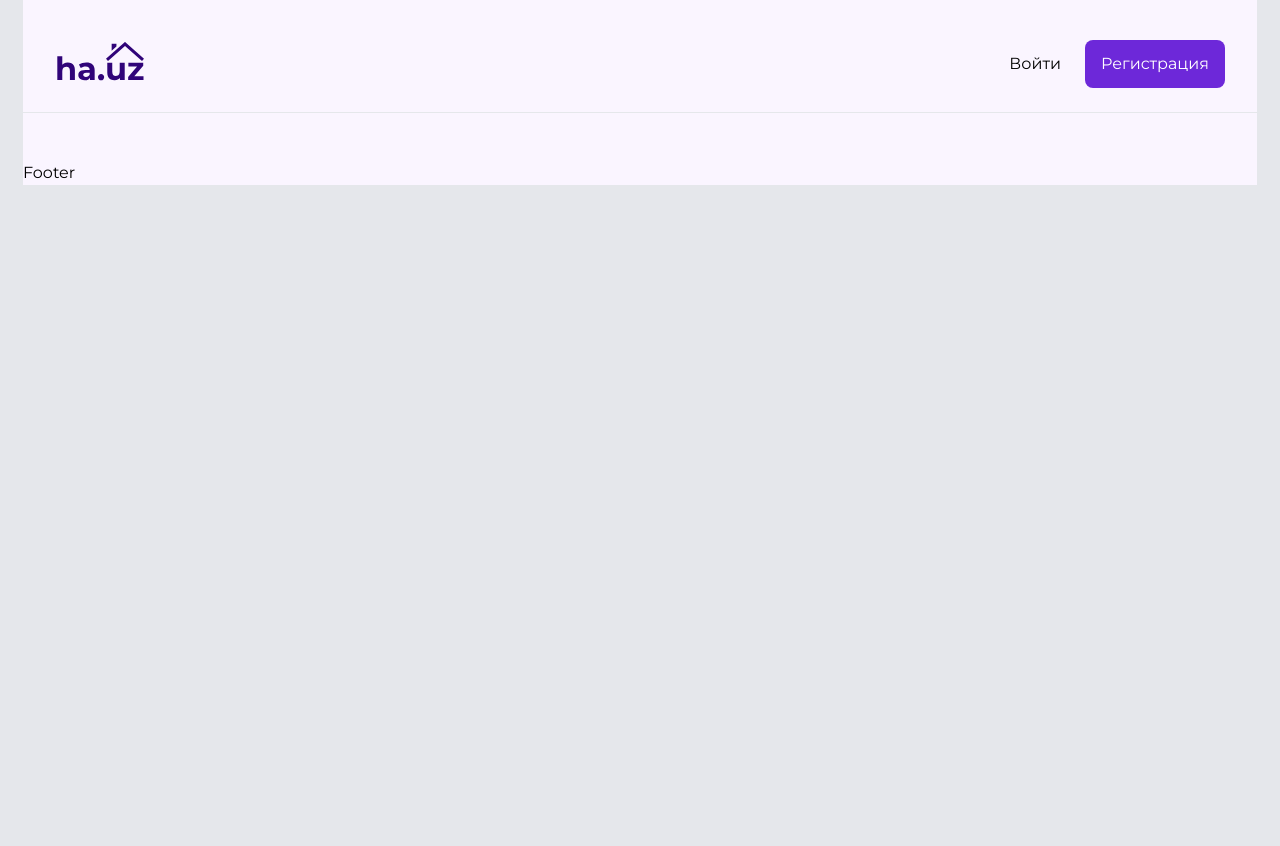
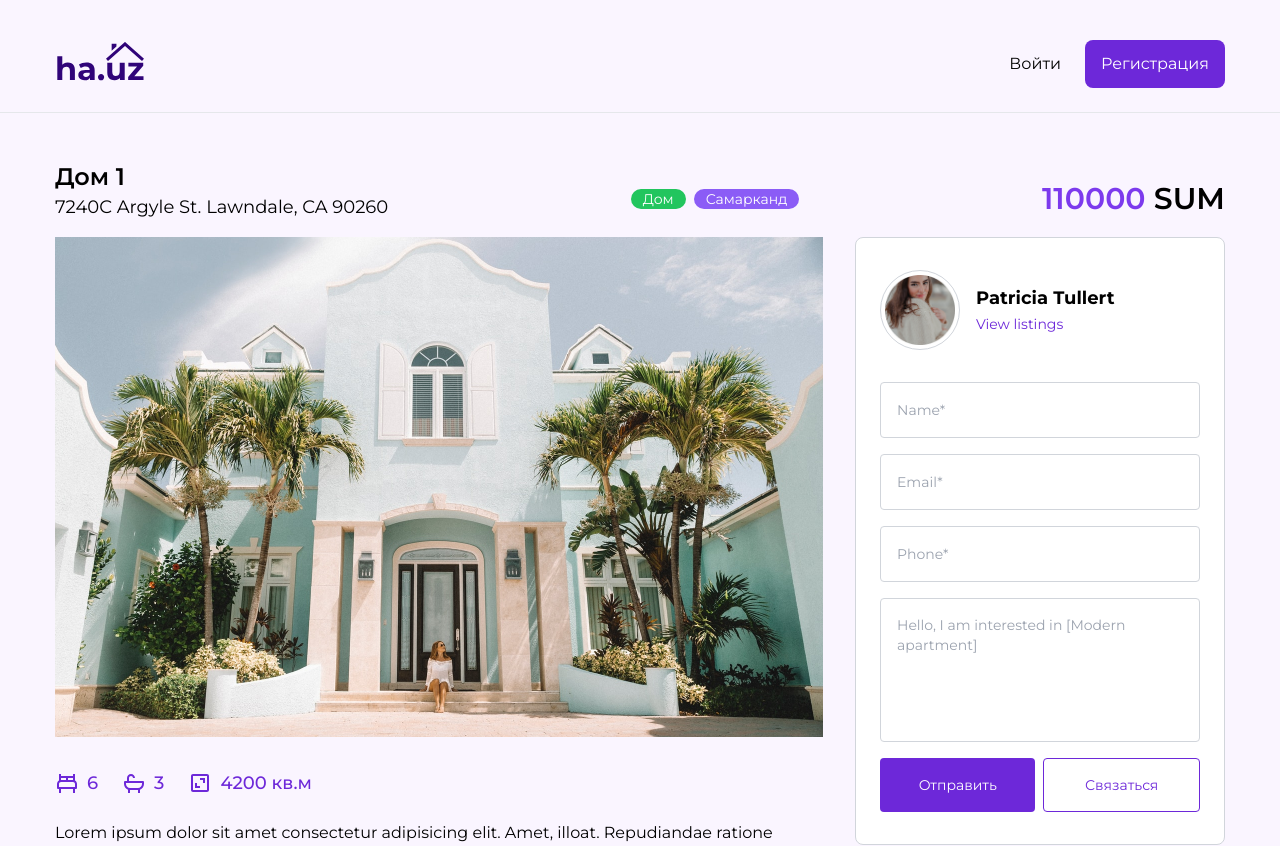
Before and after one commit to CoffeeArchitect/RealEstateApp, a React (Create React App) app in the folder client/: page /property/1 in a window 1280 px wide. Shown: the top 846 px of the page. Before the commit the page ends 800 px from the top, so only its background shows below. Built offline with nearby package versions, Linux system fonts and the light colour scheme.

Commit message:
DetailsPageCreated

```diff
--- a/client/src/App.tsx
+++ b/client/src/App.tsx
@@ -6,11 +6,11 @@
 
 function App() {
   return (
-    <div className='max-w-screen-xl mx-auto bg-purple-50 font-primary'>
+    <div className='max-w-[1440px] mx-auto bg-purple-50 font-primary'>
       <Header />
       <Routes>
         <Route path='/' element={<Home />} />
-        <Route path='details/:id' element={<Details />} />
+        <Route path='/property/:id' element={<Details />} />
       </Routes>
       <Footer />
     </div>
--- a/client/src/components/Footer.tsx
+++ b/client/src/components/Footer.tsx
@@ -1,7 +1,11 @@
 
 const Footer = () => {
   return (
-    <div>Footer</div>
+    <footer className='bg-black py-8 text-center text-white'>
+      <div className='container mx-auto'>
+        Copyright &copy; 2022. All rights reserved.
+      </div>
+    </footer>
   )
 }
 
--- a/client/src/components/House.tsx
+++ b/client/src/components/House.tsx
@@ -33,7 +33,7 @@
         </div>
       </div>
       <div className='text-lg font-semibold text-violet-600 mb-4'>
-        {price}
+        {price} <span>SUM</span>
       </div>
     </div>
   )
--- a/client/src/data.ts
+++ b/client/src/data.ts
@@ -66,7 +66,7 @@
     address: '7240C Argyle St. Lawndale, CA 90260',
     bedrooms: '6',
     bathrooms: '3',
-    surface: '4200 sq ft',
+    surface: '4200 кв.м',
     year: '2016',
     price: '110000',
     agent: {
@@ -87,7 +87,7 @@
     address: '798 Talbot St. Bridgewater, NJ 08807',
     bedrooms: '6',
     bathrooms: '3',
-    surface: '4200 sq ft',
+    surface: '4200 кв.м',
     year: '2016',
     price: '140000',
     agent: {
@@ -108,7 +108,7 @@
     address: '2 Glen Creek St. Alexandria, VA 22304',
     bedrooms: '6',
     bathrooms: '3',
-    surface: '4200 sq ft',
+    surface: '4200 кв.м',
     year: '2016',
     price: '170000',
     agent: {
@@ -129,7 +129,7 @@
     address: '84 Woodland St. Cocoa, FL 32927',
     bedrooms: '6',
     bathrooms: '3',
-    surface: '4200 sq ft',
+    surface: '4200 кв.м',
     year: '2016',
     price: '200000',
     agent: {
@@ -150,7 +150,7 @@
     address: '28 Westport Dr. Warminster, PA 18974',
     bedrooms: '5',
     bathrooms: '3',
-    surface: '4200 sq ft',
+    surface: '4200 кв.м',
     year: '2015',
     price: '210000',
     agent: {
@@ -171,7 +171,7 @@
     address: '32 Pawnee Street Butte, MT 59701',
     bedrooms: '6',
     bathrooms: '3',
-    surface: '6200 sq ft',
+    surface: '6200 кв.м',
     year: '2014',
     price: '220000',
     agent: {
@@ -192,7 +192,7 @@
     address: '32 Pawnee Street Butte, MT 59701',
     bedrooms: '2',
     bathrooms: '1',
-    surface: '1200 sq ft',
+    surface: '1200 кв.м',
     year: '2012',
     price: '20000',
     agent: {
@@ -213,7 +213,7 @@
     address: '28 Westport Dr. Warminster, PA 18974',
     bedrooms: '3',
     bathrooms: '1',
-    surface: '1000 sq ft',
+    surface: '1000 кв.м',
     year: '2011',
     price: '30000',
     agent: {
@@ -234,7 +234,7 @@
     address: '84 Woodland St. Cocoa, FL 32927',
     bedrooms: '2',
     bathrooms: '1',
-    surface: '1100 sq ft',
+    surface: '1100 кв.м',
     year: '2011',
     price: '40000',
     agent: {
@@ -255,7 +255,7 @@
     address: '7240C Argyle St. Lawndale, CA 90260',
     bedrooms: '5',
     bathrooms: '3',
-    surface: '3200 sq ft',
+    surface: '3200 кв.м',
     year: '2015',
     price: '117000',
     agent: {
@@ -276,7 +276,7 @@
     address: '798 Talbot St. Bridgewater, NJ 08807',
     bedrooms: '7',
     bathrooms: '2',
-    surface: '2200 sq ft',
+    surface: '2200 кв.м',
     year: '2019',
     price: '145000',
     agent: {
@@ -297,7 +297,7 @@
     address: '2 Glen Creek St. Alexandria, VA 22304',
     bedrooms: '4',
     bathrooms: '4',
-    surface: '4600 sq ft',
+    surface: '4600 кв.м',
     year: '2015',
     price: '139000',
     agent: {
@@ -318,7 +318,7 @@
     address: '84 Woodland St. Cocoa, FL 32927',
     bedrooms: '5',
     bathrooms: '2',
-    surface: '5200 sq ft',
+    surface: '5200 кв.м',
     year: '2014',
     price: '180000',
     agent: {
@@ -339,7 +339,7 @@
     address: '28 Westport Dr. Warminster, PA 18974',
     bedrooms: '5',
     bathrooms: '2',
-    surface: '3200 sq ft',
+    surface: '3200 кв.м',
     year: '2011',
     price: '213000',
     agent: {
@@ -360,7 +360,7 @@
     address: '32 Pawnee Street Butte, MT 59701',
     bedrooms: '4',
     bathrooms: '3',
-    surface: '5200 sq ft',
+    surface: '5200 кв.м',
     year: '2013',
     price: '221000',
     agent: {
@@ -381,7 +381,7 @@
     address: '32 Pawnee Street Butte, MT 59701',
     bedrooms: '2',
     bathrooms: '1',
-    surface: '1300 sq ft',
+    surface: '1300 кв.м',
     year: '2011',
     price: '21000',
     agent: {
@@ -402,7 +402,7 @@
     address: '28 Westport Dr. Warminster, PA 18974',
     bedrooms: '3',
     bathrooms: '1',
-    surface: '1000 sq ft',
+    surface: '1000 кв.м',
     year: '2012',
     price: '32000',
     agent: {
@@ -423,7 +423,7 @@
     address: '84 Woodland St. Cocoa, FL 32927',
     bedrooms: '3',
     bathrooms: '1',
-    surface: '1200 sq ft',
+    surface: '1200 кв.м',
     year: '2010',
     price: '38000',
     agent: {
--- a/client/src/pages/Details.tsx
+++ b/client/src/pages/Details.tsx
@@ -1,8 +1,104 @@
-import React from 'react'
+import React from 'react';
+
+import { housesData } from '../data';
+import { Link, useParams } from 'react-router-dom';
+import { BiBed, BiBath, BiArea } from 'react-icons/bi';
 
 const Details = () => {
+  const { id } : any = useParams();
+  console.log(id);
+  const house = housesData.find((house) => {
+    return house.id === parseInt(id);
+  })
   return (
-    <div>Details</div>
+    <div className='container mx-auto min-h-[800px] mb-14'>
+      <div className='flex flex-col lg:flex-row lg:items-center lg:justify-between'>
+        <div>
+          <h2 className='text-2xl font-semibold'>{house?.name}</h2>
+          <h3 className='text-lg mb-4'>{house?.address}</h3>
+        </div>
+        <div className='mb-4 lg:mb-0 flex gap-x-2 text-sm'>
+          <div className='bg-green-500 rounded-full text-white px-3 inline-block'>
+            {house?.type}
+          </div>
+          <div className='bg-violet-500 rounded-full text-white px-3 inline-block'>
+            {house?.country}
+          </div>
+        </div>
+        <div className='text-3xl font-semibold text-violet-600'>
+           {house?.price} <span className='text-black'>SUM</span>
+        </div>
+      </div>
+      <div className='flex flex-col items-start gap-8 lg:flex-row'>
+        <div className='max-w-[768px]'>
+          <div className='mb-8'>
+            <img src={house?.imageLg} alt='' />
+          </div>
+          <div className='flex gap-x-6 text-violet-700 mb-6'>
+            <div className='flex gap-x-2 items-center'>
+              <BiBed className='text-2xl' />
+              <div className='text-lg font-medium'>{house?.bedrooms}</div>
+            </div>
+            <div className='flex gap-x-2 items-center'>
+              <BiBath className='text-2xl' />
+              <div className='text-lg font-medium'>{house?.bathrooms}</div>
+            </div>
+            <div className='flex gap-x-2 items-center'>
+              <BiArea className='text-2xl' />
+              <div className='text-lg font-medium'>{house?.surface}</div>
+            </div>
+          </div>
+          <p>{house?.description}</p>
+        </div>
+        <div className='flex-1 w-full mb-8 bg-white border border-gray-300 rounded-lg px-6 py-8'>
+          <div className='flex items-center gap-x-4 mb-8'>
+            <div className='w-20 h-20 p-1 border border-gray-300 rounded-full'>
+              <img src={house?.agent.image}></img>
+            </div>
+            <div>
+              <div className='font-bold text-lg'>{house?.agent.name}</div>
+              <Link to='' className='text-violet-700 text-sm'>
+                View listings
+              </Link>
+            </div>
+          </div>
+          <form className='flex flex-col gap-y-4'>
+            <input
+              className='border border-gray-300 focus:border-violet-700 rounded w-full px-4 h-14 text-sm outline-none'
+              type='text'
+              placeholder='Name*'
+            />
+            <input
+              className='border border-gray-300 focus:border-violet-700 rounded w-full px-4 h-14 text-sm outline-none'
+              //type='text'
+              placeholder='Email*'
+            />
+            <input
+              className='border border-gray-300 focus:border-violet-700 rounded w-full px-4 h-14 text-sm outline-none'
+              type='text'
+              placeholder='Phone*'
+            />
+            <textarea
+              className='border border-gray-300 focus:border-violet-700 rounded w-full p-4 h-36 text-sm text-gray-400 outline-none resize-none'
+              //type='text'
+              placeholder='Message*'
+              defaultValue='Hello, I am interested in [Modern apartment]'
+            />
+            <div className='flex gap-x-2'>
+              <button
+                className='bg-violet-700 hover:bg-violet-800 text-white rounded p-4 text-sm w-full transition'
+                type='submit'
+              >
+                Отправить
+              </button>
+              <button className='border border-violet-700 text-violet-700 hover:border-purple-600 hover:text-purple-600 rounded p-4 text-sm w-full transition'>
+                Связаться
+              </button>
+            </div>
+          </form>
+        </div>
+      </div>
+    </div>
   )
 }
 
```
Also changed, not shown: 8 other files (tests, documents, lock files or other folders).
